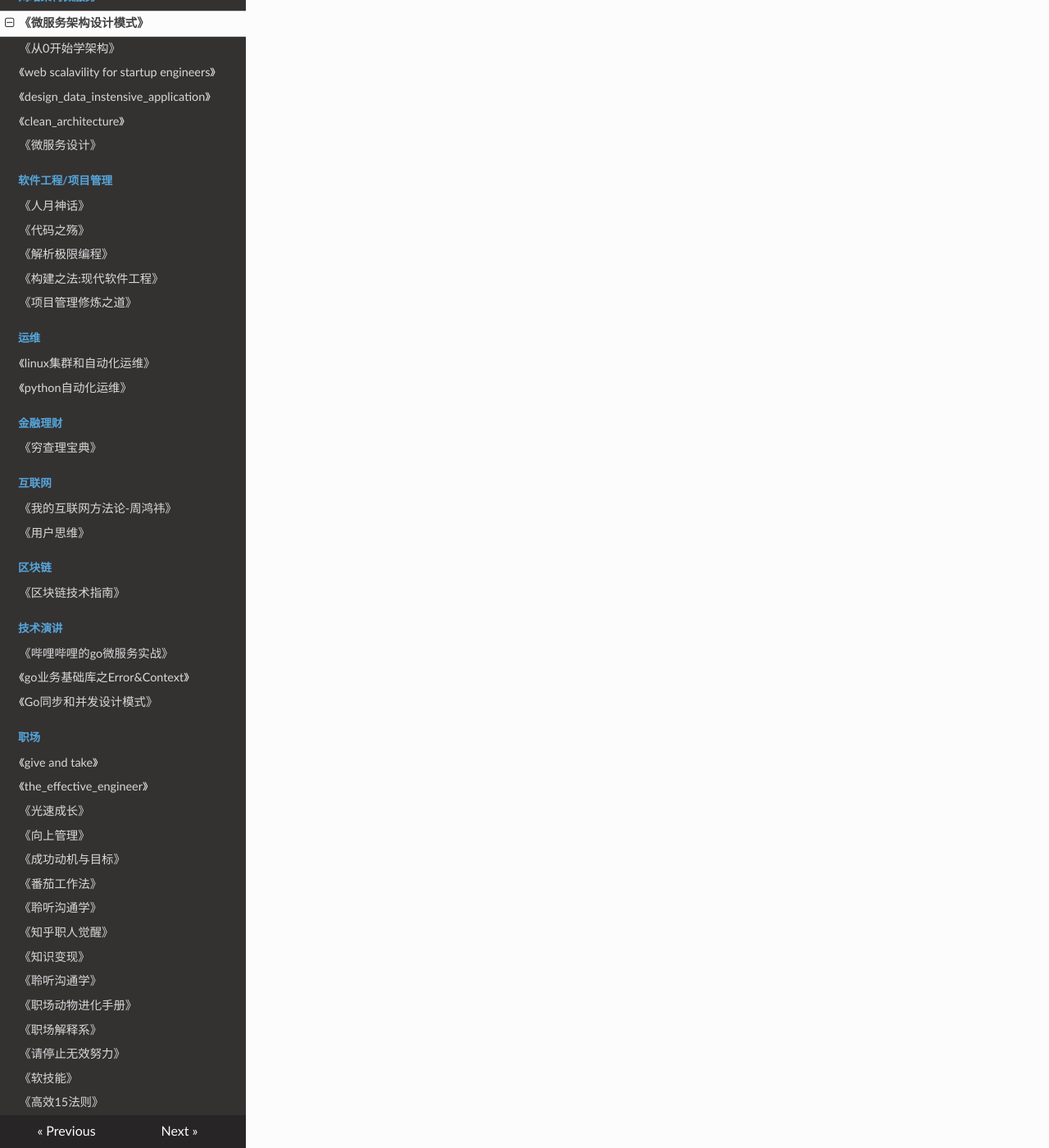
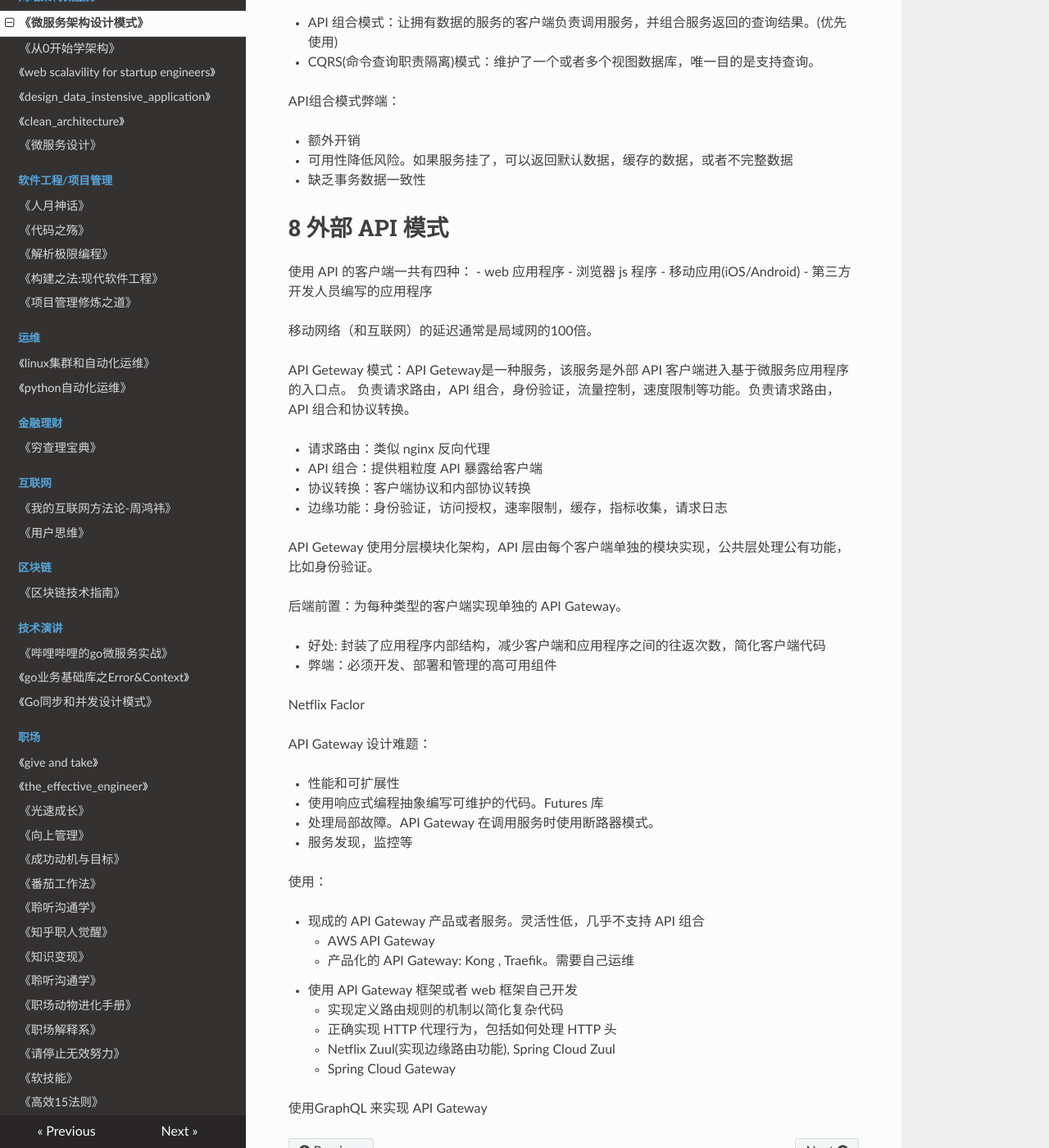
Before and after one commit to PegasusWang/booknotes, an MkDocs documentation site: the page built from docs/网站架构微服务/microservices_patterns_微服务架构设计模式/book.md, in a window 1280 px wide and 1400 px high, scrolled down 7809 px. Shown: the whole window at 82% size. Built offline with MkDocs 1.6.1, drawn with Linux system fonts in a browser that asks for light colours; nearby versions of some CDN libraries; old or Windows-style settings are respelled for this version of MkDocs; some of the changed text lies outside the part shown.

Commit message:
微服务架构设计模式：API Gateway

```diff
--- a/docs/网站架构微服务/microservices_patterns_微服务架构设计模式/book.md
+++ b/docs/网站架构微服务/microservices_patterns_微服务架构设计模式/book.md
@@ -173,7 +173,7 @@
 - 限制客户端向服务器发出请求的数量
 - 断路器模式：失败超过一定阈值就启动断路器，让后续调用立刻失败。之后客户端继续尝试，如果调用成功，则解除断路器.
 
-Netflix Hystrix shi 一个实现这些和其它模式的开源库。
+Netflix Hystrix 是 个实现这些和其它模式的开源库。
 
 从服务失效故障中恢复
 
@@ -262,3 +262,72 @@
 创建或者更新聚合时应当发布领域事件。
 
 # 6. 使用事件溯源开发业务逻辑
+
+什么是事件溯源：以事件为中心的技术，用于实现业务逻辑和聚合的持久化。聚合作为一系列事件存储在数据库中。
+每个事件代表聚合的状态变化。聚合的业务逻辑围绕生成和使用这些事件的要求而构建。
+
+event_id, event_type, entity_type, entity_id, event_data
+
+幂等方式处理消息：可以使用相同的消息多次安全低调用消息接收方
+
+
+# 7. 在微服务架构中实现查询
+
+通常两种模式：
+
+- API 组合模式：让拥有数据的服务的客户端负责调用服务，并组合服务返回的查询结果。(优先使用)
+- CQRS(命令查询职责隔离)模式：维护了一个或者多个视图数据库，唯一目的是支持查询。
+
+API组合模式弊端：
+
+- 额外开销
+- 可用性降低风险。如果服务挂了，可以返回默认数据，缓存的数据，或者不完整数据
+- 缺乏事务数据一致性
+
+# 8 外部 API 模式
+
+使用 API 的客户端一共有四种：
+- web 应用程序
+- 浏览器 js 程序
+- 移动应用(iOS/Android)
+- 第三方开发人员编写的应用程序
+
+移动网络（和互联网）的延迟通常是局域网的100倍。
+
+API Geteway 模式：API Geteway是一种服务，该服务是外部 API 客户端进入基于微服务应用程序的入口点。
+负责请求路由，API 组合，身份验证，流量控制，速度限制等功能。负责请求路由，API 组合和协议转换。
+
+- 请求路由：类似 nginx 反向代理
+- API 组合：提供粗粒度 API 暴露给客户端
+- 协议转换：客户端协议和内部协议转换
+- 边缘功能：身份验证，访问授权，速率限制，缓存，指标收集，请求日志
+
+API Geteway 使用分层模块化架构，API 层由每个客户端单独的模块实现，公共层处理公有功能，比如身份验证。
+
+后端前置：为每种类型的客户端实现单独的 API Gateway。
+
+- 好处: 封装了应用程序内部结构，减少客户端和应用程序之间的往返次数，简化客户端代码
+- 弊端：必须开发、部署和管理的高可用组件
+
+Netflix Faclor
+
+API Gateway 设计难题：
+
+- 性能和可扩展性
+- 使用响应式编程抽象编写可维护的代码。Futures 库
+- 处理局部故障。API Gateway  在调用服务时使用断路器模式。
+- 服务发现，监控等
+
+使用：
+
+- 现成的  API Gateway 产品或者服务。灵活性低，几乎不支持 API 组合
+  - AWS API Gateway
+  - 产品化的 API Gateway: Kong , Traefik。需要自己运维
+- 使用 API Gateway 框架或者 web 框架自己开发
+  - 实现定义路由规则的机制以简化复杂代码
+  - 正确实现 HTTP 代理行为，包括如何处理 HTTP 头
+  - Netflix Zuul(实现边缘路由功能), Spring Cloud Zuul
+  - Spring Cloud Gateway
+
+
+使用GraphQL 来实现 API Gateway
```
